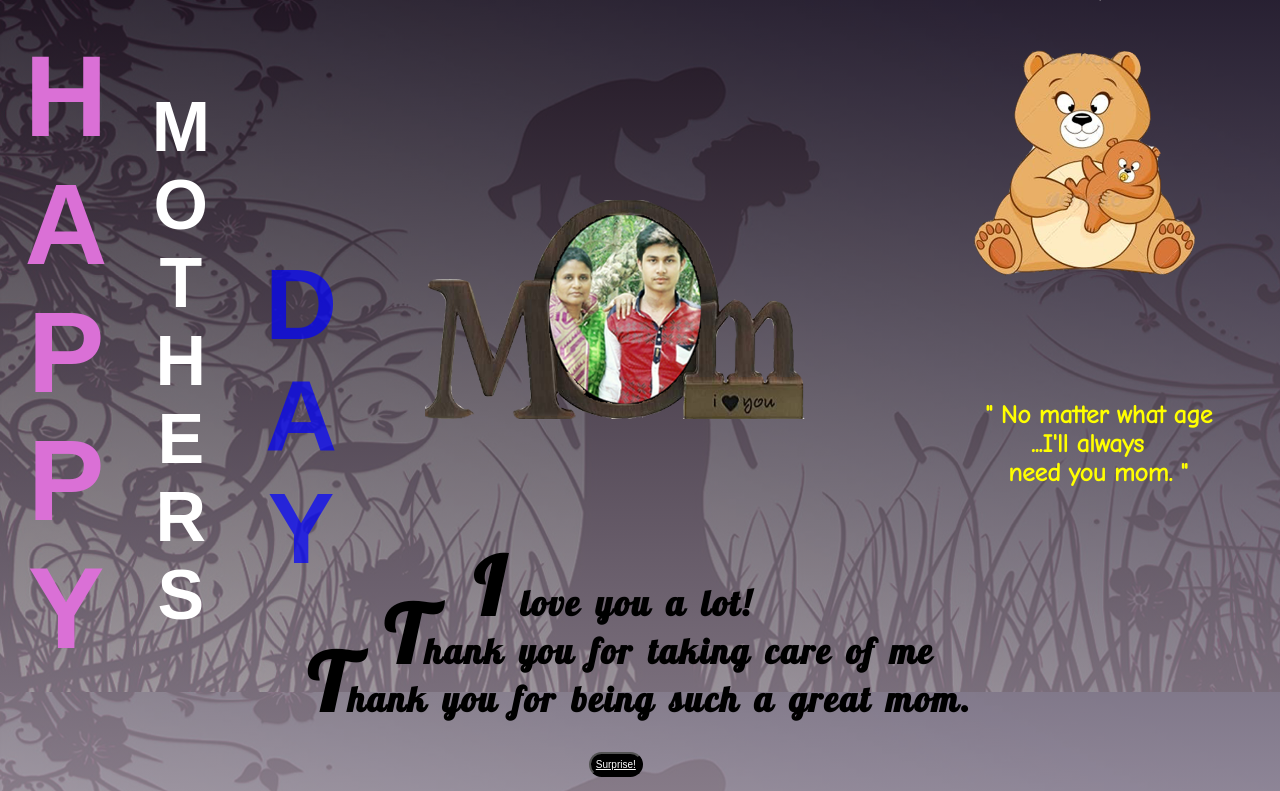
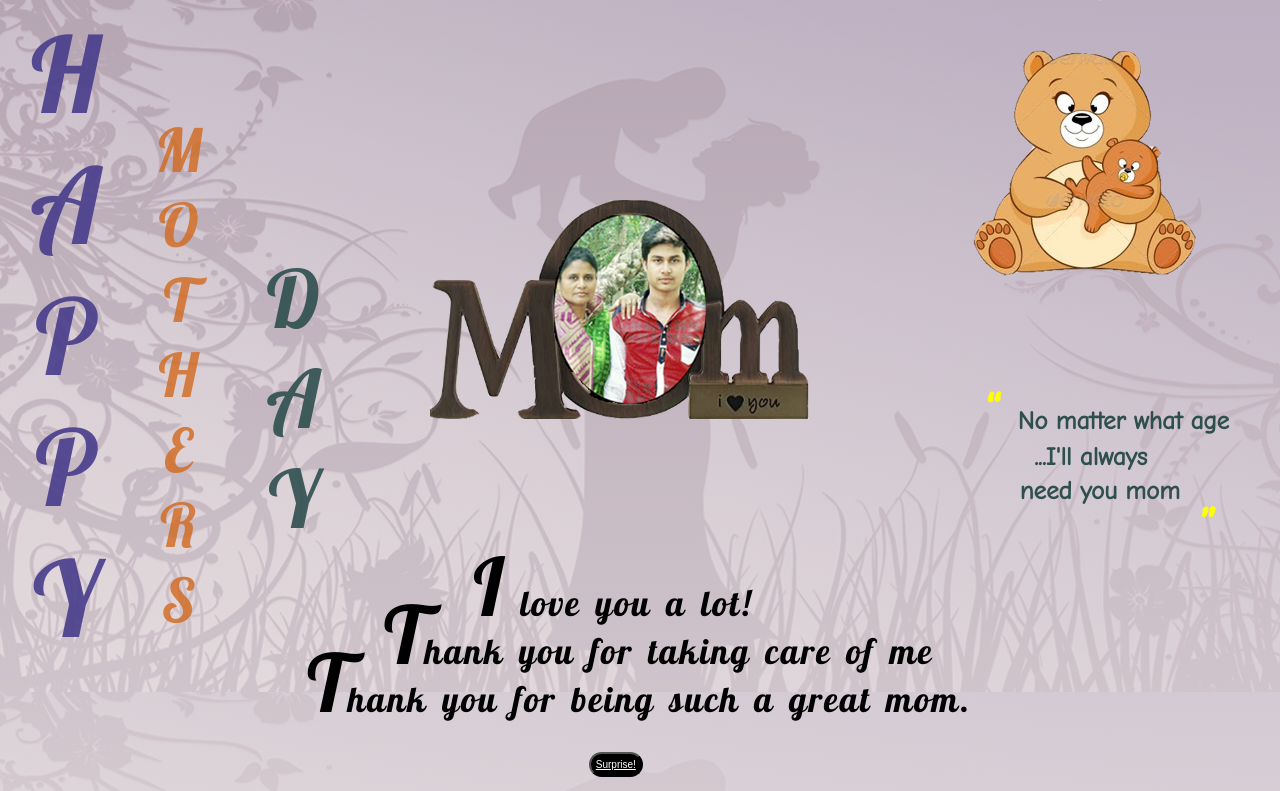
Before and after one commit to Sanglapp/mothers_day, a plain HTML site: page index.html in a window 1280 px wide. Shown: the top 791 px of the page. Drawn offline with Linux system fonts and the light colour scheme.

Commit message:
Html Css Mothers Day

```diff
--- a/css/main.css
+++ b/css/main.css
@@ -25,7 +25,7 @@ body{
 }
 .background{
 
-    background-image: linear-gradient(rgba(5, 1, 1, 0.65), rgba(202, 196, 196, 0.65)),url(../assets/img/back10.jpg);
+    background-image: linear-gradient(rgba(233, 221, 221, 0.65), rgba(236, 228, 228, 0.89)),url(../assets/img/back10.jpg);
     height: 1000px;
 
 
@@ -39,49 +39,49 @@ body{
 
     width: 30%;
     position: absolute;
-    left: 425px;
+    left: 430px;
     top: 200px;
 }
 
 .happy{
     position: absolute;
     left: 0;
-    top: 4%;
-    color: orchid;
-    /* opacity: 0.9; */
-    font-family:arial;
-    font-weight: bold;
+    top: 1%;
+    color: darkslateblue;
+    opacity: 0.9;
+    font-family:"lobster";
+    /* font-weight: bold; */
     writing-mode: vertical-lr;
     text-orientation: upright;
     text-transform: uppercase;
-    font-size: 115px;
+    font-size: 105px;
 }
 .mothers{
     position: absolute;
     left: 11%;
-    top: 11%;
-    color:white;
-    /* opacity: 0.8; */
-    font-family: Arial;
-    font-weight: bold;
+    top: 14%;
+    color:chocolate;
+    opacity: 0.8;
+    font-family: "lobster";
+    /* font-weight: bold; */
     writing-mode: vertical-lr;
     text-orientation: upright;
     text-transform: uppercase;
-    font-size: 70px;
+    font-size: 60px;
 
 }
 .day{
     position: absolute;
     left: 19%;
     top: 31%;
-    color: blue;
-    opacity: 0.7;
-    font-family: Arial;
-    font-weight: bold;
+    color:darkslategrey;
+    opacity: 0.9;
+    font-family: "lobster";
+    /* font-weight: bold; */
     writing-mode: vertical-lr;
     text-orientation: upright;
     text-transform: uppercase;
-    font-size: 100px;
+    font-size: 80px;
 
 }
 .love{
@@ -117,7 +117,7 @@ body{
     font-size: 35px;
     word-spacing: 5px;
     letter-spacing:2px;
-    font-weight: bold;
+    /* font-weight: bold; */
     color:black;
 
 }
@@ -126,17 +126,30 @@ body{
     font-size: 25px;
     font-family: "comic";
     font-weight: bold;
-    top:50%;
+    top:48%;
     left: 77%;
+    color:darkslategrey;
+}
+.coma{
+    font-size: 50px;
+    color:yellow;
+}
+.coma1{
+    position: relative;
+    top: 45px;
+    left: 12px;
+    font-size: 50px;
     color: yellow;
+
 }
 .space{
     position: relative;
     left: 20%;
 }
 .space1{
-    position: relative;
-    left: 10%;
+    position: absolute;
+    top: 70px;
+    left: 14%;
 }
 
 .button{
--- a/index.html
+++ b/index.html
@@ -25,9 +25,9 @@
 
         <div class="quote">
 
-            <div>" No matter what age</div>
+            <div><span class="coma">“ </span> No matter what age</div>
             <div class="space">...I'll always</div>
-            <div class="space1"> need you mom. "</div>
+            <div class="space1"> need you mom <span class="coma1"> ” </span></div>
         </div>
      <button  class="button"> <a href="page2.html" class="button1"> Surprise!</a> </button>
 
```
